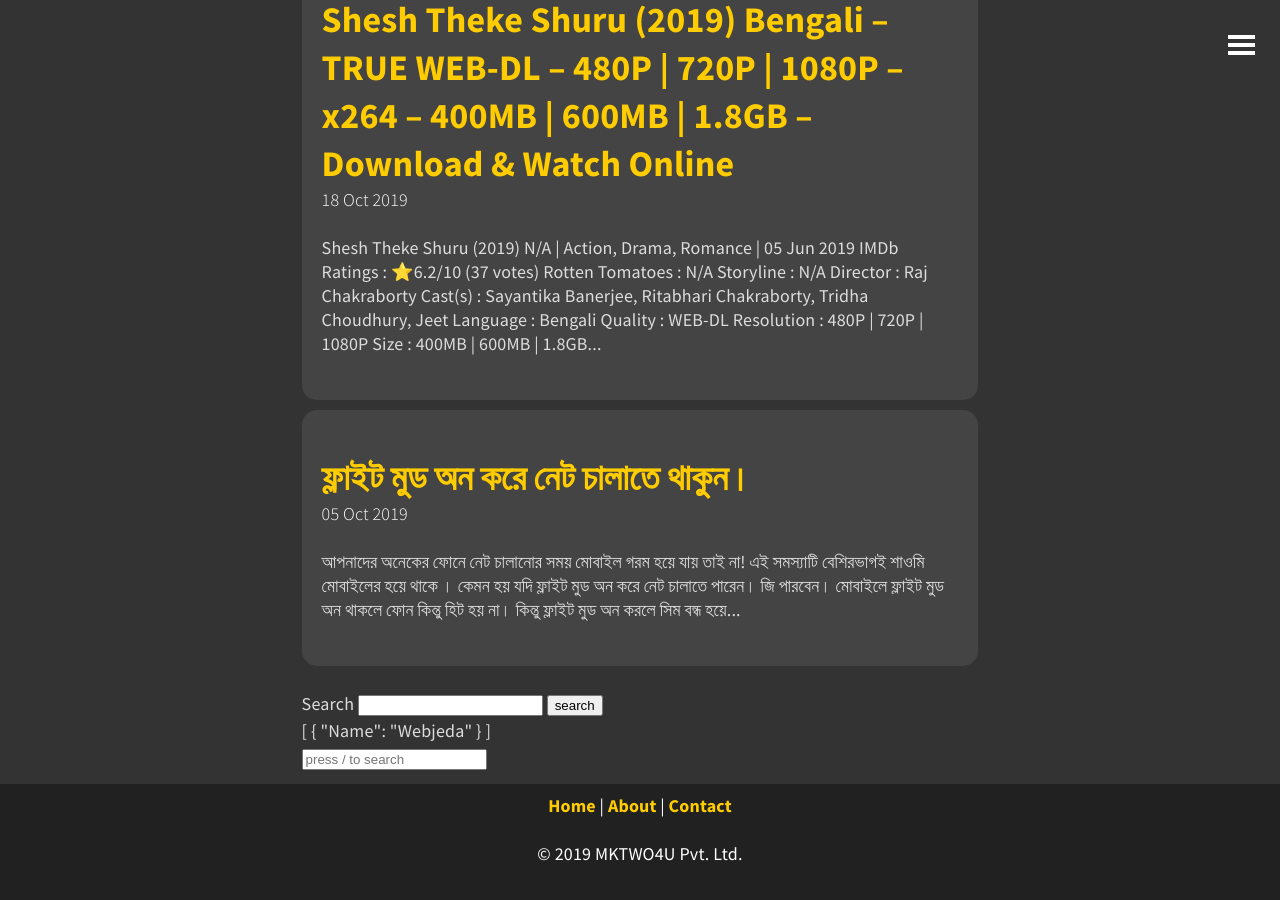
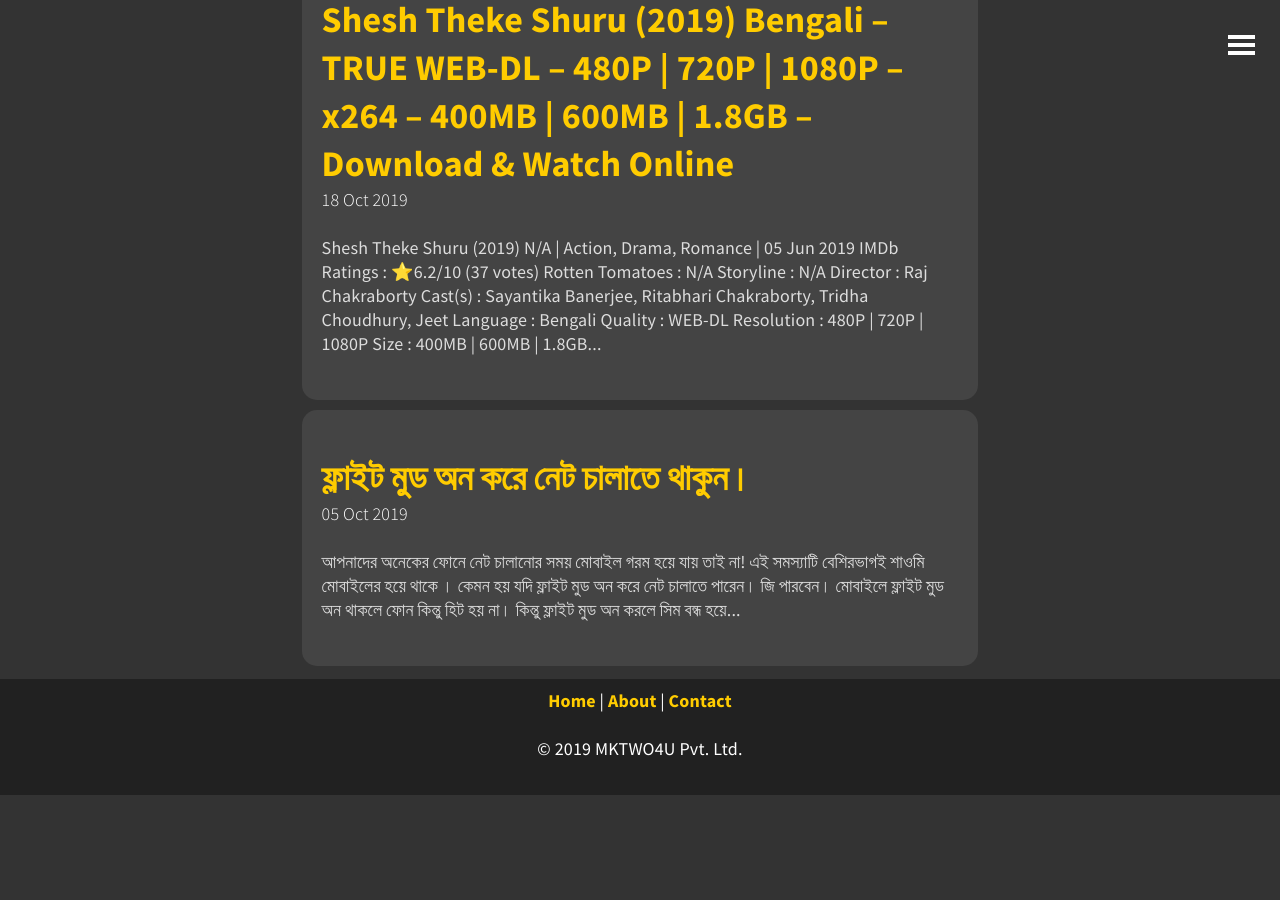
Before and after one commit to bdmilan/blog, a Jekyll site: the page built from index.html, in a window 1280 px wide and 900 px high, scrolled down 1145 px. Built offline with Jekyll 4.4.1, drawn with Linux system fonts in a browser that asks for light colours; the list of posts is cut into pages by our own code; comment, search, counter and statistics services are not loaded; after the commit the page ends 1940 px from its top, so only the background shows below that.

Commit message:
Update index.html

```diff
--- a/index.html
+++ b/index.html
@@ -17,74 +17,3 @@
     {% endfor %}
 
 </ul>
-
-<form action="/search.html" method="get">
-  <label for="search-box">Search</label>
-  <input type="text" id="search-box" name="query">
-  <input type="submit" value="search">
-</form>
-
-
-<script>
-SimpleJekyllSearch({
-  searchInput: document.getElementById('search-input'),
-  resultsContainer: document.getElementById('results-container'),
-  json: '/search.json'
-})
-</script>
-
-
-[
-    {
-     "Name": "Webjeda"
-    }
-]
-
-
-<!-- Search input field -->
-  <div class="main-search form-group mb-0 border-bottom">
-  <div class="input-group">
-    <input id="search" name="main_input" class="form-control border-0" placeholder="press / to search" type="text">
-    <div class="input-group-append">
-      <span class="input-group-text border-0"><i class="fa fa-search" aria-hidden="true"></i></span>
-    </div>
-  </div>
-</div>
-
-<!-- Search result container -->
-<div class="search-results position-absolute">
-      <ul id="results" class="search-results-ul card shadow border border-top-0">
-      </ul>
-</div>
-
-
-
-
-  <!-- Script pointing to Jekyll Instant Search js -->
-  <script src="/js/search-script.js" type="text/javascript"></script>
-
-  <!-- Jekyll Instant Search Configuration -->
-  <script>
-  SimpleJekyllSearch({
-    searchInput: document.getElementById('search'),
-    resultsContainer: document.getElementById('results'),
-    searchResultTemplate: '<li><a href="{url}" tabindex="1"><p>{title}</p><span>{url}</span></a></li>',
-    noResultsText: '<li><p>No results found!</p></li>',
-    json: '/search.json'
-  })
-  </script>
-
-  <script src="https://ajax.googleapis.com/ajax/libs/jquery/3.4.1/jquery.min.js"></script>
-
-<!-- show site search results -->
-<script>
-  $(document).ready(function() {
-    $('#search').on('blur', function() {
-    $('.search-results').fadeOut('medium');
-});
-  $('#search').on('focus', function() {
-      $('.search-results').show();
-  });
-
-    });
-  </script>
```
